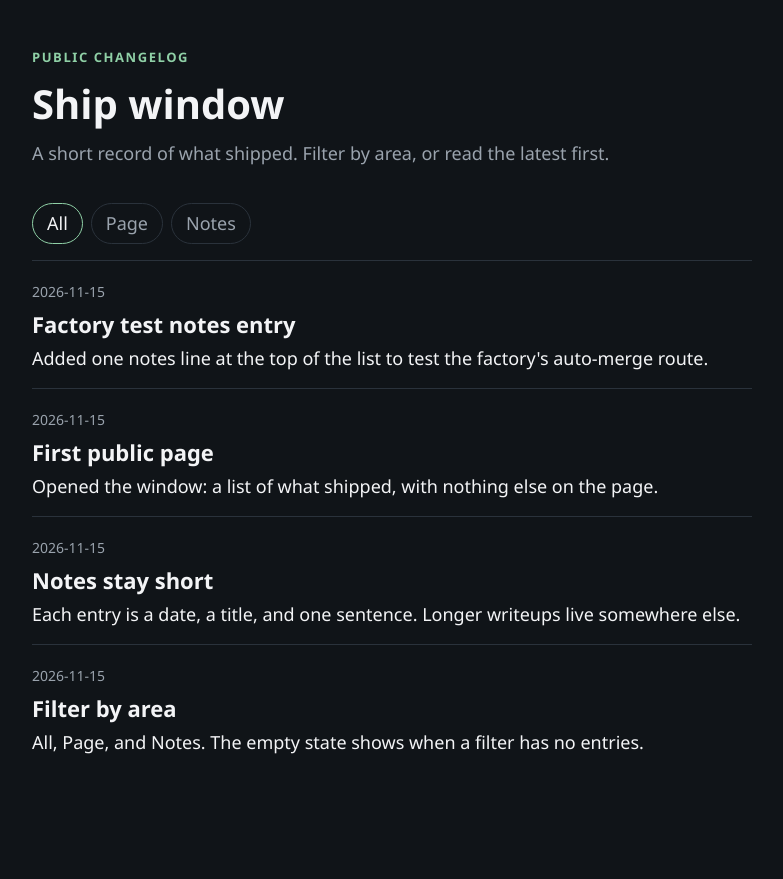
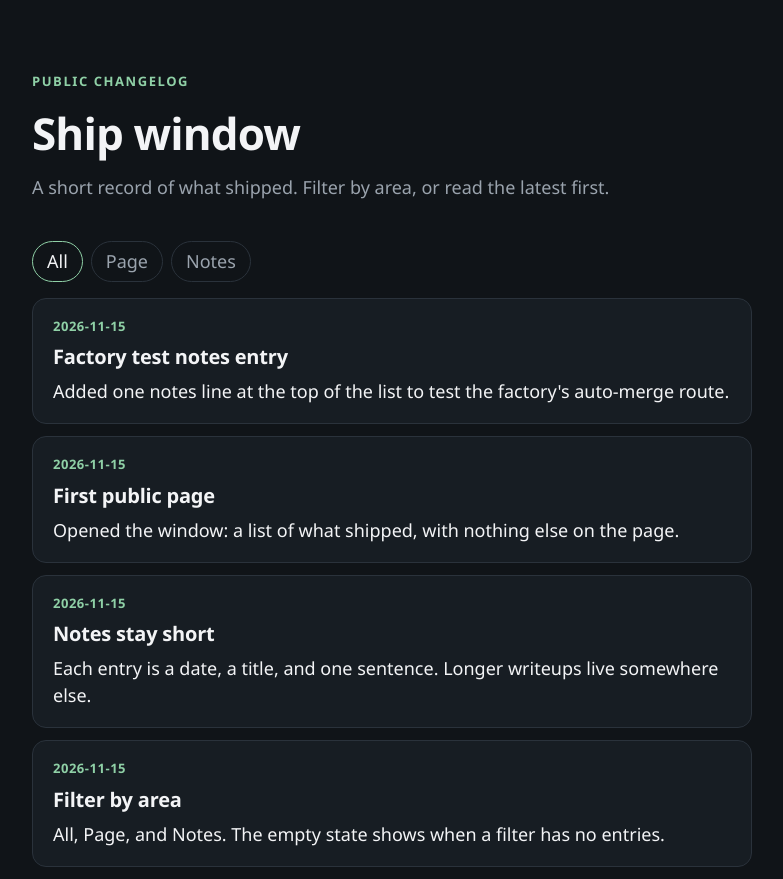
Before and after one commit to suraj-imh/ship-window, a website: page index.html in a window 1280 px wide. Shown: the whole page, without its empty margins (248-1031 px from the left). Before the commit the page ends 800 px from the top, so only its background shows below. Drawn offline with Linux system fonts and the light colour scheme.

Commit message:
Refresh the changelog page styling to feel more modern
The page looked dated. Give the header a larger, tighter headline, turn
the list rows into bordered cards with accent-colored dates, and add a
subtle transition to the filter pills. Only styles.css changes, so the
markup, filter hooks, and data stay as they were.

Co-Authored-By: mastra-platform[bot] <284800079+mastra-platform[bot]@users.noreply.github.com>

```diff
--- a/styles.css
+++ b/styles.css
@@ -23,7 +23,7 @@ header, main {
   margin-inline: auto;
 }
 
-header { padding: 48px 0 8px; }
+header { padding: 72px 0 12px; }
 
 .eyebrow {
   margin: 0;
@@ -34,7 +34,7 @@ header { padding: 48px 0 8px; }
   text-transform: uppercase;
 }
 
-h1 { margin: 6px 0; font-size: 40px; }
+h1 { margin: 8px 0; font-size: 44px; font-weight: 650; letter-spacing: -0.02em; }
 
 .lede { margin: 0; color: var(--muted); }
 
@@ -48,6 +48,7 @@ button {
   border-radius: 999px;
   padding: 6px 14px;
   cursor: pointer;
+  transition: color 0.15s ease, border-color 0.15s ease;
 }
 
 button.on, button:hover {
@@ -58,13 +59,23 @@ button.on, button:hover {
 ol { list-style: none; margin: 0; padding: 0; }
 
 li {
-  padding: 16px 0;
-  border-top: 1px solid var(--line);
+  display: grid;
+  gap: 6px;
+  margin-bottom: 12px;
+  padding: 18px 20px;
+  background: var(--card);
+  border: 1px solid var(--line);
+  border-radius: 14px;
 }
 
-time { color: var(--muted); font-size: 14px; }
+time {
+  color: var(--accent);
+  font-size: 13px;
+  font-weight: 600;
+  letter-spacing: 0.04em;
+}
 
-h2 { margin: 4px 0; font-size: 22px; }
+h2 { margin: 0; font-size: 20px; font-weight: 600; letter-spacing: -0.01em; }
 
 p { margin: 0; }
 
```
